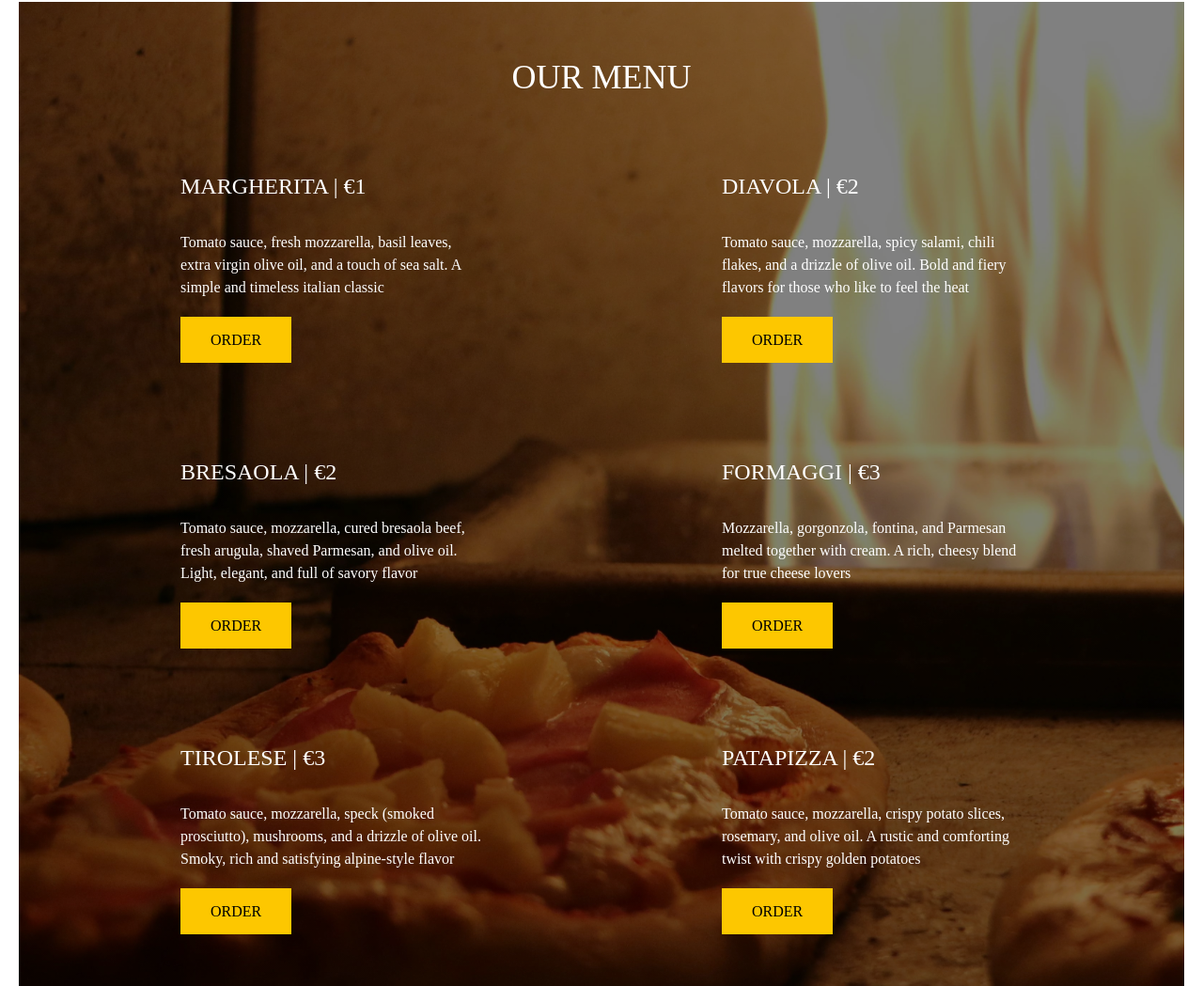
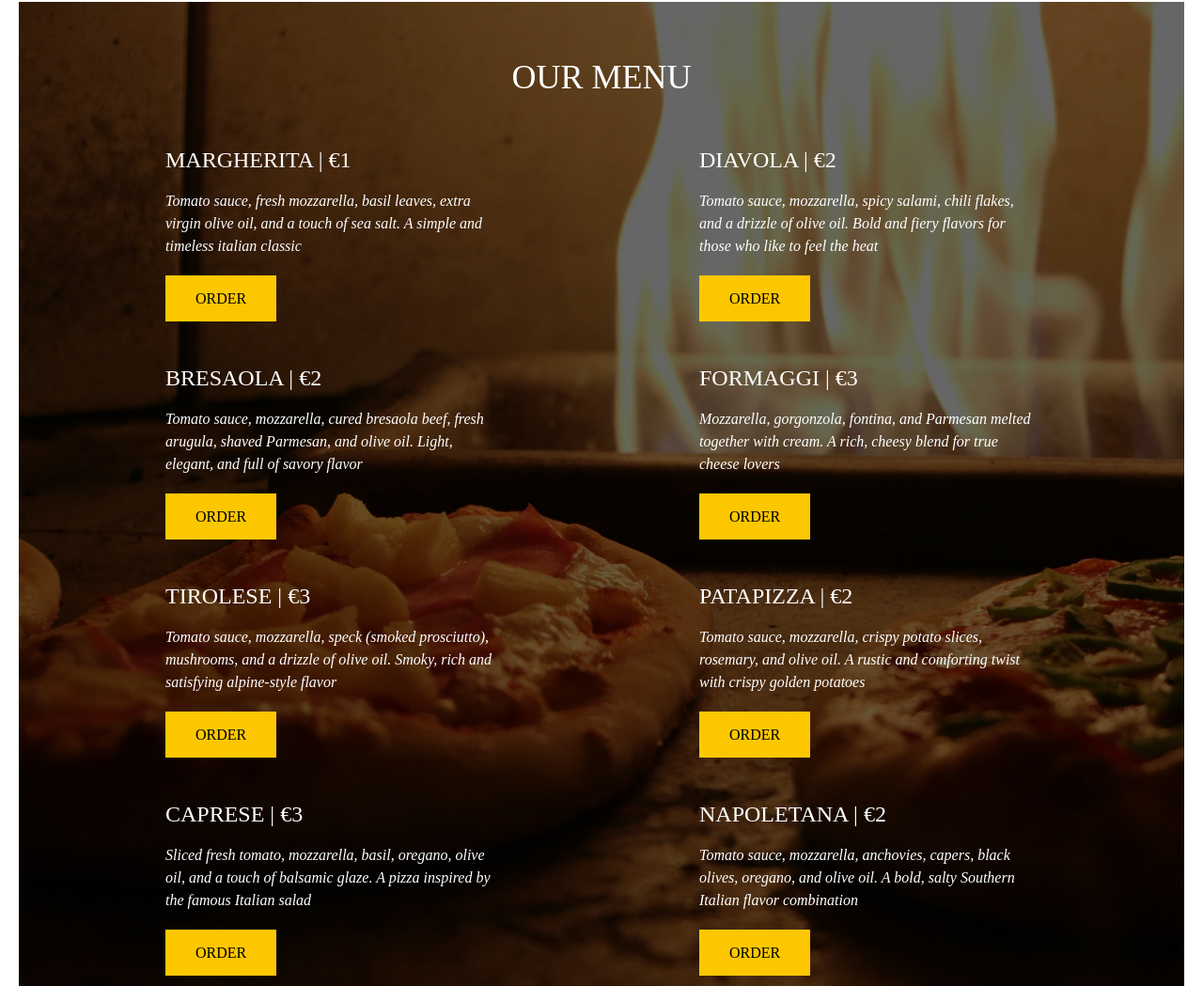
Before and after one commit to lautaroreche/Formaggi-Web-Page, a plain HTML site: page index.html in a window 1280 px wide. Shown: the part 1350-2399 px from the top of the page at 94% size. Drawn offline with nearby package versions, Linux system fonts and the light colour scheme; a web font is replaced by a local one.

Commit message:
Modify responsive mobile

```diff
--- a/index.html
+++ b/index.html
@@ -19,9 +19,11 @@
 <body class="mx-5">
     <header class="py-4">
         <nav class="flex justify-between items-center mx-5">
-            <img src="images/logo.png" alt="Formaggi Logo" class="w-20" />
+            <a href="/">
+                <img src="images/logo.png" alt="Formaggi Logo" class="w-20" />
+            </a>
             <button id="menu-toggle" class="md:hidden text-black text-3xl">
-                <i class="fas fa-bars"></i>
+                <i class="fas fa-bars cursor-pointer hover:text-yellow-500"></i>
             </button>
             <ul id="menu" class="hidden md:flex gap-8 items-center text-black">
                 <li><a href="#home-section" class="hover:text-yellow-400">HOME</a></li>
@@ -38,9 +40,9 @@
     <section id="home-section" class="relative h-[700px]">
         <div class="absolute inset-0 bg-gradient-to-r from-black to-black opacity-40 z-10"></div>
         <div class="absolute inset-0 bg-[url('/images/hero-background.webp')] bg-cover -z-10"></div>
-        <div class="p-15 relative z-20 text-white max-w-[600px] space-y-8">
-            <h1 class="text-5xl">FORMAGGI PIZZERIA <br> DA ASPORTO</h1>
-            <p class="text-2xl">TRADITIONAL ITALIAN PIZZA</p>
+        <div class="p-10 md:p-15 relative z-20 text-white max-w-[600px]">
+            <h1 class="text-5xl mb-4">FORMAGGI PIZZERIA <br> DA ASPORTO</h1>
+            <p class="text-2xl mb-8">TRADITIONAL ITALIAN PIZZA</p>
             <a href="#contact-section" class="px-8 py-4 bg-yellow-400 text-black hover:bg-yellow-500">ORDER NOW</a>
         </div>
     </section>
@@ -48,84 +50,82 @@
         <div class="relative flex-[6]">
             <div class="absolute inset-0 bg-gradient-to-r from-black to-black opacity-40 z-10"></div>
             <div class="absolute inset-0 bg-[url('/images/background-2.webp')] bg-cover -z-10"></div>
-            <div class="p-15 relative z-20 text-white space-y-8">
-                <h2 class="text-3xl md:text-4xl">BEST PIZZA <br> IN THE CITY</h2>
+            <div class="p-10 md:p-15 relative z-20 text-white">
+                <h2 class="mb-8 text-3xl md:text-4xl">BEST PIZZA <br> IN THE CITY</h2>
                 <a href="#menu-section" class="px-8 py-4 bg-yellow-400 text-black hover:bg-yellow-500">SEE MENU</a>
             </div>
         </div>
         <div class="relative flex-[4]">
             <div class="absolute inset-0 bg-gradient-to-r from-black to-black opacity-40 z-10"></div>
             <div class="absolute inset-0 bg-[url('/images/background-3.webp')] bg-cover -z-10"></div>
-            <div class="p-15 relative z-20 text-white space-y-8">
-                <h2 class="text-3xl md:text-4xl">SLICES FROM <br> ONLY €1</h2>
-                <a href="#contact-section" class="px-8 py-4 bg-yellow-400 text-black hover:bg-yellow-500">ORDER NOW</a>
+            <div class="p-10 md:p-15 relative z-20 text-white">
+                <h2 class="mb-8 text-3xl md:text-4xl">SLICES FROM <br> ONLY €1</h2>
+                <a href="#contact-section" class="px-8 py-4 bg-yellow-400 text-black hover:bg-yellow-500">I WANT ONE</a>
             </div>
         </div>
     </section>
     <main id="menu-section" class="mt-5 relative">
-        <div class="absolute inset-0 bg-gradient-to-r from-black to-black opacity-50 z-10"></div>
-        <div class="absolute inset-0 bg-[url('/images/background-4.webp')] bg-cover -z-10"></div>
-        <div class="p-15 relative z-20 text-white">
-            <h2 class="mb-10 text-4xl text-center">OUR MENU</h2>
-            <div class="grid grid-cols-1 md:grid-cols-2 gap-8">
-                <div class="p-10 max-w-[400px] space-y-8 mx-auto">
-                    <h3 class="text-2xl">MARGHERITA | €1</h3>
-                    <p>Tomato sauce, fresh mozzarella, basil leaves, extra virgin olive oil, and a touch of sea salt. A simple and timeless italian classic</p>
+        <div class="absolute inset-0 bg-gradient-to-r from-black to-black opacity-70 md:opacity-60 z-10"></div>
+        <div class="absolute inset-0 bg-gray-950 bg-[url('/images/background-4.2.webp')] md:bg-[url('/images/background-4.1.webp')] bg-cover -z-10"></div>
+        <div class="p-10 md:p-15 relative z-20 text-white">
+            <h2 class="mb-8 text-4xl text-center">OUR MENU</h2>
+            <div class="grid grid-cols-1 md:grid-cols-2 gap-4">
+                <div class="p-5 max-w-[400px] md:mx-auto">
+                    <h3 class="mb-4 text-2xl">MARGHERITA  |  €1</h3>
+                    <p class="mb-8 italic">Tomato sauce, fresh mozzarella, basil leaves, extra virgin olive oil, and a touch of sea salt. A simple and timeless italian classic</p>
                     <a href="#contact-section" class="px-8 py-4 bg-yellow-400 text-black hover:bg-yellow-500">ORDER</a>
                 </div>
-                <div class="p-10 max-w-[400px] space-y-8 mx-auto">
-                    <h3 class="text-2xl">DIAVOLA | €2</h3>
-                    <p>Tomato sauce, mozzarella, spicy salami, chili flakes, and a drizzle of olive oil. Bold and fiery flavors for those who like to feel the heat</p>
+                <div class="p-5 max-w-[400px] md:mx-auto">
+                    <h3 class="mb-4 text-2xl">DIAVOLA  |  €2</h3>
+                    <p class="mb-8 italic">Tomato sauce, mozzarella, spicy salami, chili flakes, and a drizzle of olive oil. Bold and fiery flavors for those who like to feel the heat</p>
                     <a href="#contact-section" class="px-8 py-4 bg-yellow-400 text-black hover:bg-yellow-500">ORDER</a>
                 </div>
-                <div class="p-10 max-w-[400px] space-y-8 mx-auto">
-                    <h3 class="text-2xl">BRESAOLA | €2</h3>
-                    <p>Tomato sauce, mozzarella, cured bresaola beef, fresh arugula, shaved Parmesan, and olive oil. Light, elegant, and full of savory flavor</p>
+                <div class="p-5 max-w-[400px] md:mx-auto">
+                    <h3 class="mb-4 text-2xl">BRESAOLA  |  €2</h3>
+                    <p class="mb-8 italic">Tomato sauce, mozzarella, cured bresaola beef, fresh arugula, shaved Parmesan, and olive oil. Light, elegant, and full of savory flavor</p>
                     <a href="#contact-section" class="px-8 py-4 bg-yellow-400 text-black hover:bg-yellow-500">ORDER</a>
                 </div>
-                <div class="p-10 max-w-[400px] space-y-8 mx-auto">
-                    <h3 class="text-2xl">FORMAGGI | €3</h3>
-                    <p>Mozzarella, gorgonzola, fontina, and Parmesan melted together with cream. A rich, cheesy blend for true cheese lovers</p>
+                <div class="p-5 max-w-[400px] md:mx-auto">
+                    <h3 class="mb-4 text-2xl">FORMAGGI  |  €3</h3>
+                    <p class="mb-8 italic">Mozzarella, gorgonzola, fontina, and Parmesan melted together with cream. A rich, cheesy blend for true cheese lovers</p>
                     <a href="#contact-section" class="px-8 py-4 bg-yellow-400 text-black hover:bg-yellow-500">ORDER</a>
                 </div>
-                <div class="p-10 max-w-[400px] space-y-8 mx-auto">
-                    <h3 class="text-2xl">TIROLESE | €3</h3>
-                    <p>Tomato sauce, mozzarella, speck (smoked prosciutto), mushrooms, and a drizzle of olive oil. Smoky, rich and satisfying alpine-style flavor</p>
+                <div class="p-5 max-w-[400px] md:mx-auto">
+                    <h3 class="mb-4 text-2xl">TIROLESE  |  €3</h3>
+                    <p class="mb-8 italic">Tomato sauce, mozzarella, speck (smoked prosciutto), mushrooms, and a drizzle of olive oil. Smoky, rich and satisfying alpine-style flavor</p>
                     <a href="#contact-section" class="px-8 py-4 bg-yellow-400 text-black hover:bg-yellow-500">ORDER</a>
                 </div>
-                <div class="p-10 max-w-[400px] space-y-8 mx-auto">
-                    <h3 class="text-2xl">PATAPIZZA | €2</h3>
-                    <p>Tomato sauce, mozzarella, crispy potato slices, rosemary, and olive oil. A rustic and comforting twist with crispy golden potatoes</p>
+                <div class="p-5 max-w-[400px] md:mx-auto">
+                    <h3 class="mb-4 text-2xl">PATAPIZZA  |  €2</h3>
+                    <p class="mb-8 italic">Tomato sauce, mozzarella, crispy potato slices, rosemary, and olive oil. A rustic and comforting twist with crispy golden potatoes</p>
                     <a href="#contact-section" class="px-8 py-4 bg-yellow-400 text-black hover:bg-yellow-500">ORDER</a>
                 </div>
-                <div class="p-10 max-w-[400px] space-y-8 mx-auto">
-                    <h3 class="text-2xl">CAPRESE | €3</h3>
-                    <p>Sliced fresh tomato, mozzarella, basil, oregano, olive oil, and a touch of balsamic glaze. A pizza inspired by the famous Italian salad</p>
+                <div class="p-5 max-w-[400px] md:mx-auto">
+                    <h3 class="mb-4 text-2xl">CAPRESE  |  €3</h3>
+                    <p class="mb-8 italic">Sliced fresh tomato, mozzarella, basil, oregano, olive oil, and a touch of balsamic glaze. A pizza inspired by the famous Italian salad</p>
                     <a href="#contact-section" class="px-8 py-4 bg-yellow-400 text-black hover:bg-yellow-500">ORDER</a>
                 </div>
-                <div class="p-10 max-w-[400px] space-y-8 mx-auto">
-                    <h3 class="text-2xl">NAPOLETANA | €2</h3>
-                    <p>Tomato sauce, mozzarella, anchovies, capers, black olives, oregano, and olive oil. A bold, salty Southern Italian flavor combination</p>
+                <div class="p-5 max-w-[400px] md:mx-auto">
+                    <h3 class="mb-4 text-2xl">NAPOLETANA  |  €2</h3>
+                    <p class="mb-8 italic">Tomato sauce, mozzarella, anchovies, capers, black olives, oregano, and olive oil. A bold, salty Southern Italian flavor combination</p>
                     <a href="#contact-section" class="px-8 py-4 bg-yellow-400 text-black hover:bg-yellow-500">ORDER</a>
                 </div>
             </div>
         </div>
     </main>
-    <section class="mt-5 h-40 relative">
-        <div class="absolute inset-0 bg-gradient-to-r from-black to-black opacity-70 z-10"></div>
+    <section class="mt-5 h-30 relative">
+        <div class="absolute inset-0 bg-gradient-to-r from-black to-black opacity-50 z-10"></div>
         <div class="absolute inset-0 bg-[url('/images/background-5.webp')] bg-cover -z-10"></div>
-        <div class="absolute inset-0 flex items-center justify-center z-20">
-            <p class="text-3xl text-yellow-400 text-center">ITALIAN STYLE PIZZA</p>
-        </div>
+        <div class="absolute inset-0 flex items-center justify-center z-20"></div>
     </section>
-    <footer id="contact-section" class="flex flex-col md:flex-row md:justify-around gap-10 my-5 p-10 bg-gray-900 text-white text-left md:text-center">
+    <footer id="contact-section" class="flex flex-col md:flex-row md:justify-around gap-10 my-5 p-10 bg-gray-950 text-white text-left md:text-center">
         <div class="space-y-4 text-left">
             <a href="/">
                 <img src="images/logo.png" alt="Formaggi Logo" class="w-20"/>
             </a>
             <div>
                 <h2>FORMAGGI PIZZERIA DA ASPORTO</p>
-                <p class="text-xs">© <span id="year"></span> Formaggi Pizzeria. All rights reserved.</p>
+                <p class="text-xs">© <span id="year"></span>. All rights reserved.</p>
             </div>
             <div class="space-y-1">
                 <p>Via Roma 123, Milano, Italy</p>
@@ -154,9 +154,9 @@
         <div class="space-y-4">
             <h4 class="text-yellow-400 font-semibold">Follow us</h4>
             <div class="flex gap-5 text-xl">
-                <i class="fab fa-facebook-f hover:text-yellow-400 transition"></i>
-                <i class="fab fa-instagram hover:text-yellow-400 transition"></i>
-                <i class="fab fa-x-twitter hover:text-yellow-400 transition"></i>
+                <i class="fab fa-facebook-f cursor-pointer hover:text-yellow-400 transition"></i>
+                <i class="fab fa-instagram cursor-pointer hover:text-yellow-400 transition"></i>
+                <i class="fab fa-x-twitter cursor-pointer hover:text-yellow-400 transition"></i>
             </div>
         </div>
     </footer>
```
Also changed, not shown: images/background-4.1.webp (renamed from images/background-4.webp), 1 other file.
